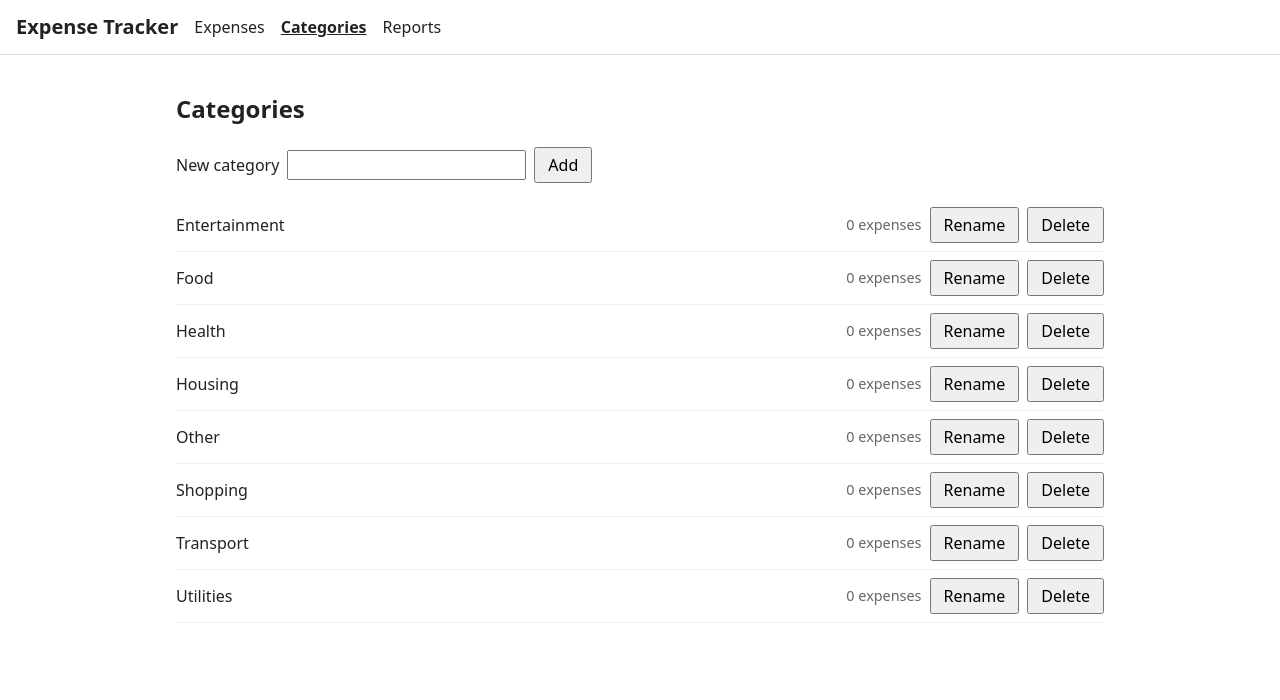
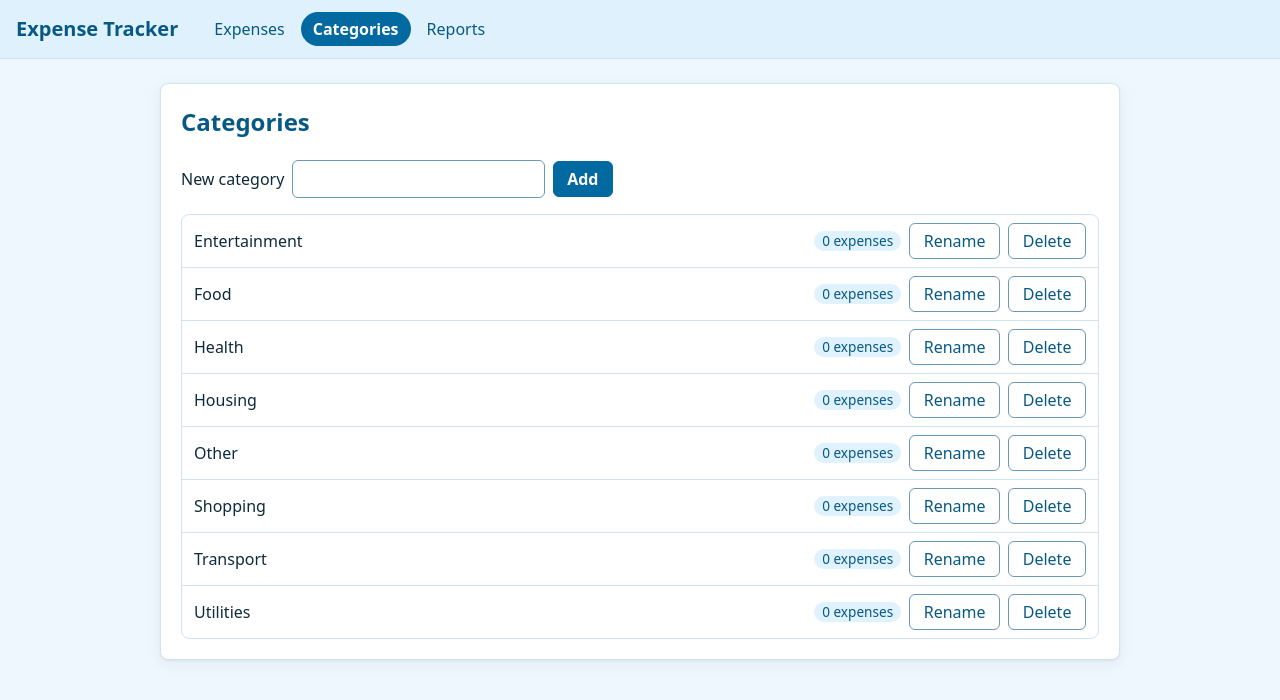
Before and after one commit to thaoha-agilityio/claude, a React app in the folder expense-tracker/: page /categories in a window 1280 px wide. Shown: the top 700 px of the page. Built offline with nearby package versions, Linux system fonts and the light colour scheme; the HTML template or start-up script is replaced by a standard one.

Commit message:
style: Apply light blue theme

```diff
--- a/expense-tracker/src/components/CategoryList.module.css
+++ b/expense-tracker/src/components/CategoryList.module.css
@@ -2,11 +2,21 @@
   margin: 1rem 0 0;
   padding: 0;
   list-style: none;
+  border: 1px solid var(--color-border);
+  border-radius: var(--radius);
 }
 
 .item {
-  padding: 0.5rem 0;
-  border-bottom: 1px solid #eee;
+  padding: 0.5rem 0.75rem;
+  border-bottom: 1px solid var(--color-border);
+}
+
+.item:last-child {
+  border-bottom: none;
+}
+
+.item:hover {
+  background: var(--color-surface-tint);
 }
 
 .name {
@@ -15,6 +25,9 @@
 }
 
 .count {
-  color: #666;
-  font-size: 0.9rem;
+  padding: 0 0.5rem;
+  border-radius: 999px;
+  background: var(--color-primary-soft);
+  color: var(--color-primary-hover);
+  font-size: 0.85rem;
 }
--- a/expense-tracker/src/components/ConfirmDialog.module.css
+++ b/expense-tracker/src/components/ConfirmDialog.module.css
@@ -4,15 +4,17 @@
   display: grid;
   place-items: center;
   padding: 1rem;
-  background: rgb(0 0 0 / 40%);
+  background: rgb(15 42 61 / 45%);
 }
 
 .dialog {
   width: min(100%, 24rem);
   padding: 1rem 1.25rem;
-  border-radius: 8px;
-  background: #fff;
-  color: #222;
+  border-top: 4px solid var(--color-primary);
+  border-radius: var(--radius);
+  background: var(--color-surface);
+  color: var(--color-text);
+  box-shadow: var(--shadow);
 }
 
 .title {
@@ -26,3 +28,15 @@
   gap: 0.5rem;
   margin-top: 1rem;
 }
+
+.confirm {
+  border-color: var(--color-danger);
+  background: var(--color-danger);
+  color: var(--color-on-primary);
+  font-weight: 600;
+}
+
+.confirm:hover {
+  border-color: var(--color-danger-hover);
+  background: var(--color-danger-hover);
+}
--- a/expense-tracker/src/components/ConfirmDialog.tsx
+++ b/expense-tracker/src/components/ConfirmDialog.tsx
@@ -80,7 +80,7 @@ export default function ConfirmDialog({
           <button ref={cancelRef} type="button" onClick={onCancel}>
             Cancel
           </button>
-          <button type="button" onClick={onConfirm}>
+          <button type="button" className={styles.confirm} onClick={onConfirm}>
             {confirmLabel}
           </button>
         </div>
--- a/expense-tracker/src/components/ExpenseList.module.css
+++ b/expense-tracker/src/components/ExpenseList.module.css
@@ -6,10 +6,20 @@
 
 .table th,
 .table td {
-  padding: 0.5rem;
-  border-bottom: 1px solid #eee;
+  padding: 0.5rem 0.75rem;
+  border-bottom: 1px solid var(--color-border);
   text-align: left;
   vertical-align: top;
+}
+
+.table thead th {
+  background: var(--color-primary-soft);
+  color: var(--color-primary-hover);
+  font-size: 0.9rem;
+}
+
+.table tbody tr:hover {
+  background: var(--color-surface-tint);
 }
 
 .amount {
@@ -18,7 +28,8 @@
 }
 
 .notes {
-  color: #555;
+  min-width: 10rem; /* scroll the table rather than squeeze notes to one letter per line */
+  color: var(--color-text-muted);
   white-space: pre-wrap;
   overflow-wrap: anywhere;
 }
--- a/expense-tracker/src/components/Layout.module.css
+++ b/expense-tracker/src/components/Layout.module.css
@@ -2,33 +2,57 @@
   display: flex;
   flex-wrap: wrap;
   align-items: center;
-  gap: 1rem;
+  gap: 0.5rem 1.5rem;
   padding: 0.75rem 1rem;
-  border-bottom: 1px solid #ddd;
+  border-bottom: 1px solid var(--color-border);
+  background: var(--color-header);
 }
 
 .title {
   margin: 0;
   font-size: 1.25rem;
+  color: var(--color-primary-hover);
 }
 
 .nav {
   display: flex;
-  gap: 1rem;
+  flex-wrap: wrap;
+  gap: 0.25rem;
 }
 
 .link {
-  color: inherit;
+  padding: 0.3rem 0.75rem;
+  border-radius: 999px;
+  color: var(--color-primary-hover);
   text-decoration: none;
 }
 
-.active {
+.link:hover {
+  background: var(--color-surface);
+}
+
+.active,
+.active:hover {
+  background: var(--color-primary);
+  color: var(--color-on-primary);
   font-weight: 600;
-  text-decoration: underline;
 }
 
 .main {
   max-width: 60rem;
-  margin: 0 auto;
-  padding: 1rem;
+  margin: 1.5rem auto;
+  padding: 1.25rem;
+  border: 1px solid var(--color-border);
+  border-radius: var(--radius);
+  background: var(--color-surface);
+  box-shadow: var(--shadow);
 }
+
+@media (max-width: 40rem) {
+  .main {
+    margin: 0;
+    border: none;
+    border-radius: 0;
+    box-shadow: none;
+  }
+}
--- a/expense-tracker/src/components/forms.module.css
+++ b/expense-tracker/src/components/forms.module.css
@@ -7,7 +7,7 @@
 
 .error {
   margin: 0.25rem 0 0;
-  color: #b00020;
+  color: var(--color-danger);
   font-size: 0.9rem;
 }
 
@@ -15,6 +15,10 @@
   display: grid;
   gap: 0.25rem;
   margin-bottom: 0.75rem;
+}
+
+.field label {
+  font-weight: 500;
 }
 
 .field input,
--- a/expense-tracker/src/index.css
+++ b/expense-tracker/src/index.css
@@ -4,17 +4,45 @@
   box-sizing: border-box;
 }
 
+/* Light blue theme. Text colours meet WCAG AA (4.5:1) on both --color-surface and --color-bg. */
 :root {
+  --color-bg: #eef7fd;
+  --color-surface: #fff;
+  --color-surface-tint: #f5fbff;
+  --color-header: #dff1fc;
+  --color-border: #cde4f3;
+  --color-border-strong: #6b97b8; /* 3:1 on surface, for input and button outlines */
+  --color-text: #0f2a3d;
+  --color-text-muted: #4a6478;
+  --color-primary: #0369a1;
+  --color-primary-hover: #075985;
+  --color-primary-soft: #e0f2fe;
+  --color-on-primary: #fff;
+  --color-danger: #b42318;
+  --color-danger-hover: #912018;
+  --color-focus: #0284c7; /* 3:1 on surface, bg and header */
+  --radius: 8px;
+  --shadow: 0 1px 2px rgb(15 42 61 / 6%), 0 4px 16px rgb(15 42 61 / 6%);
+
   color-scheme: light;
   font-family: system-ui, -apple-system, 'Segoe UI', Roboto, sans-serif;
   line-height: 1.5;
-  color: #222;
-  background: #fff;
+  color: var(--color-text);
+  background: var(--color-bg);
 }
 
 body {
   margin: 0;
-  background: #fff;
+  background: var(--color-bg);
+}
+
+h2 {
+  margin-top: 0;
+  color: var(--color-primary-hover);
+}
+
+h3 {
+  color: var(--color-text);
 }
 
 button,
@@ -22,19 +50,71 @@ input,
 select,
 textarea {
   font: inherit;
+  color: inherit;
 }
 
+input,
+select,
+textarea {
+  padding: 0.4rem 0.6rem;
+  border: 1px solid var(--color-border-strong);
+  border-radius: 6px;
+  background: var(--color-surface);
+}
+
+input[aria-invalid='true'],
+select[aria-invalid='true'],
+textarea[aria-invalid='true'] {
+  border-color: var(--color-danger);
+}
+
+/* Secondary by default; submit buttons are the primary action. */
 button {
   min-height: 2.25rem;
-  padding: 0.25rem 0.75rem;
+  padding: 0.25rem 0.85rem;
+  border: 1px solid var(--color-border-strong);
+  border-radius: 6px;
+  background: var(--color-surface);
+  color: var(--color-primary-hover);
   cursor: pointer;
 }
 
+button:hover {
+  background: var(--color-primary-soft);
+}
+
+button[type='submit'] {
+  border-color: var(--color-primary);
+  background: var(--color-primary);
+  color: var(--color-on-primary);
+  font-weight: 600;
+}
+
+button[type='submit']:hover {
+  border-color: var(--color-primary-hover);
+  background: var(--color-primary-hover);
+}
+
 :focus-visible {
-  outline: 2px solid #1a73e8;
+  outline: 2px solid var(--color-focus);
   outline-offset: 2px;
 }
 
 [tabindex='-1']:focus {
   outline: none;
 }
+
+input[type='month'] {
+  width: 10.5rem;
+}
+
+@media (max-width: 40rem) {
+  table {
+    font-size: 0.9rem;
+  }
+
+  th,
+  td {
+    padding-inline: 0.4rem !important;
+  }
+}
--- a/expense-tracker/src/pages/ReportsPage.module.css
+++ b/expense-tracker/src/pages/ReportsPage.module.css
@@ -1,4 +1,9 @@
 .total {
+  display: inline-block;
+  padding: 0.5rem 1rem;
+  border-radius: var(--radius);
+  background: var(--color-primary-soft);
+  color: var(--color-primary-hover);
   font-size: 1.25rem;
 }
 
@@ -11,14 +16,20 @@
 
 .table th,
 .table td {
-  padding: 0.5rem;
-  border-bottom: 1px solid #eee;
+  padding: 0.5rem 0.75rem;
+  border-bottom: 1px solid var(--color-border);
   text-align: left;
+}
+
+.table thead th {
+  background: var(--color-primary-soft);
+  color: var(--color-primary-hover);
+  font-size: 0.9rem;
 }
 
 .table tfoot th,
 .table tfoot td {
-  border-top: 2px solid #ccc;
+  border-top: 2px solid var(--color-border-strong);
   font-weight: 600;
 }
 
```
